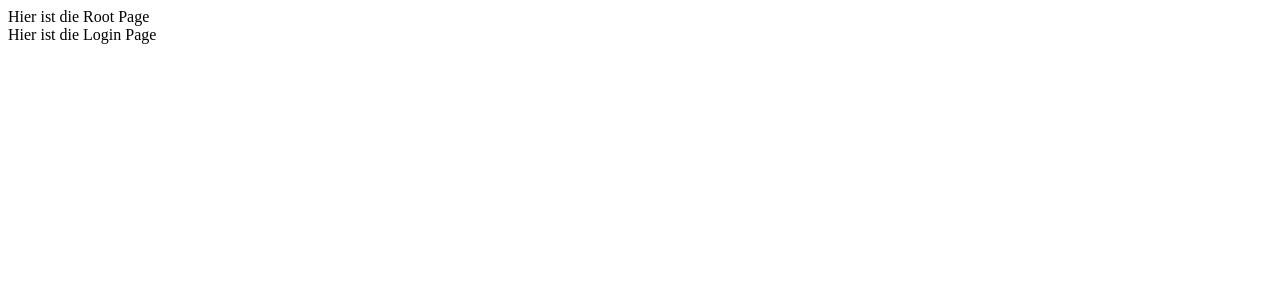
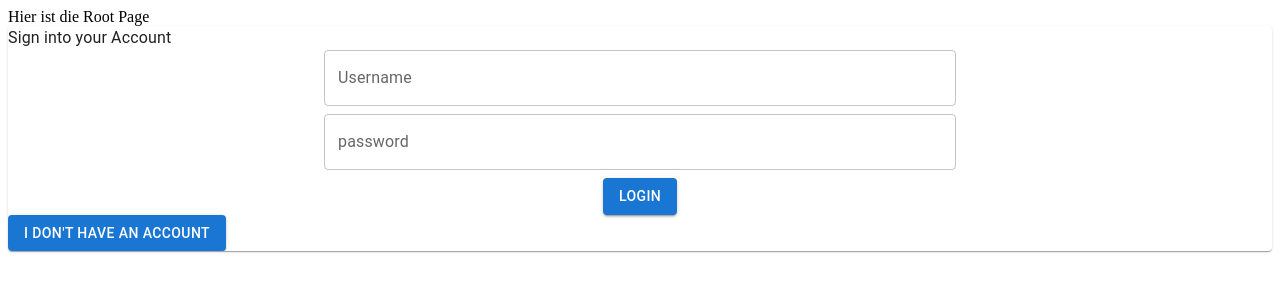
Before and after one commit to paddomanno/movienator-archived, a React (Create React App) app in the folder movienator_react/: page /login in a window 1280 px wide. Shown: the top 300 px of the page. Built offline with nearby package versions, Linux system fonts and the light colour scheme.

Commit message:
Add working login but no cookies

```diff
--- a/movienator_react/src/components/LoginComponent.tsx
+++ b/movienator_react/src/components/LoginComponent.tsx
@@ -1,3 +1,97 @@
+import { Button, Stack, TextField } from '@mui/material';
+import React, { useState } from 'react';
+import { getOneUser } from '../services/UserService';
+import { useNavigate } from 'react-router-dom';
+
+type InputValues = {
+  userName: string;
+  password: string;
+};
 export default function LoginComponent() {
-  return <div>Shows Login Info</div>;
+  const navigate = useNavigate();
+  let defaultValues: InputValues = {
+    userName: '',
+    password: '',
+  };
+  const [formValues, setFormValues] = useState<InputValues>(defaultValues);
+  const handleInputChange = (e: any) => {
+    const { name, value } = e.target;
+    if (value !== '') {
+      let textField: HTMLElement | null = document.getElementById(
+        `${name}-input`
+      );
+      if (textField != null) {
+        textField.style.backgroundColor = 'white';
+      }
+    }
+    setFormValues({
+      ...formValues,
+      [name]: value,
+    });
+  };
+
+  function handleSubmit(e: any) {
+    e.preventDefault();
+    if (formValues.password !== '' && formValues.userName !== '') {
+      getOneUser(formValues.userName).then((user) => {
+        if (user != null) {
+          if (user.password === formValues.password) {
+            //Cockie setzen
+            navigate('/home');
+          } else {
+            let textField: HTMLElement | null =
+              document.getElementById(`password-input`);
+            if (textField != null) {
+              textField.style.backgroundColor = 'red';
+            }
+          }
+        } else {
+          let textField: HTMLElement | null =
+            document.getElementById(`userName-input`);
+          if (textField != null) {
+            textField.style.backgroundColor = 'red';
+          }
+        }
+      });
+    } else {
+      (Object.keys(formValues) as (keyof InputValues)[]).forEach((key) => {
+        if (formValues[key] === '') {
+          let textField: HTMLElement | null = document.getElementById(
+            `${key}-input`
+          );
+          if (textField != null) {
+            textField.style.backgroundColor = 'orange';
+          }
+        }
+      });
+    }
+  }
+
+  return (
+    <>
+      <Stack direction={'column'} spacing={1} alignItems={'center'}>
+        <TextField
+          sx={{ width: '50%' }}
+          id={'userName-input'}
+          name={'userName'}
+          label={'Username'}
+          type={'text'}
+          value={formValues.userName}
+          onChange={handleInputChange}
+        />
+        <TextField
+          sx={{ width: '50%' }}
+          id={'password-input'}
+          name={'password'}
+          label={'password'}
+          type={'text'}
+          value={formValues.password}
+          onChange={handleInputChange}
+        />
+        <Button variant={'contained'} onClick={handleSubmit}>
+          Login
+        </Button>
+      </Stack>
+    </>
+  );
 }
--- a/movienator_react/src/pages/LoginPage.tsx
+++ b/movienator_react/src/pages/LoginPage.tsx
@@ -1,4 +1,24 @@
 //Route: movienator3000.com/login
+import { Button, Card, Typography } from '@mui/material';
+import React from 'react';
+import { useNavigate } from 'react-router-dom';
+import LoginComponent from '../components/LoginComponent';
+
 export default function LoginPage() {
-  return <div>Hier ist die Login Page</div>;
+  const navigate = useNavigate();
+  function handleClick(e: any) {
+    e.preventDefault();
+    navigate('/signup');
+  }
+  return (
+    <>
+      <Card>
+        <Typography>Sign into your Account</Typography>
+        <LoginComponent />
+        <Button variant={'contained'} onClick={handleClick}>
+          I don't have an account
+        </Button>
+      </Card>
+    </>
+  );
 }
```
